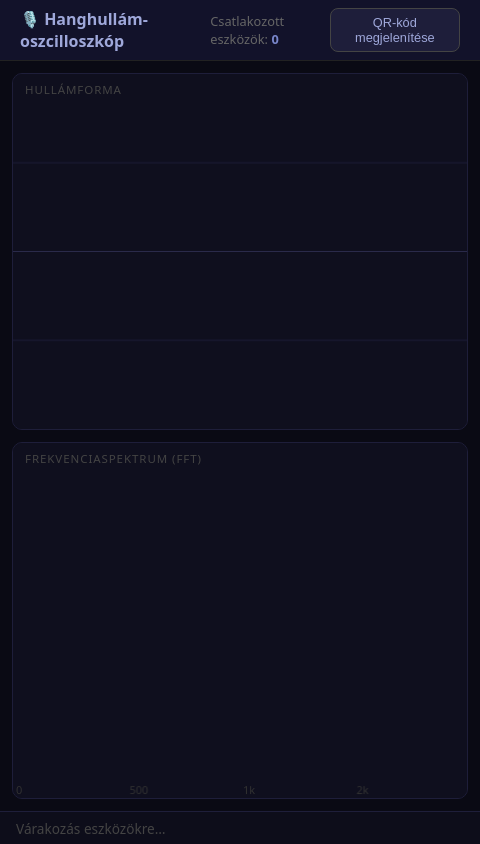
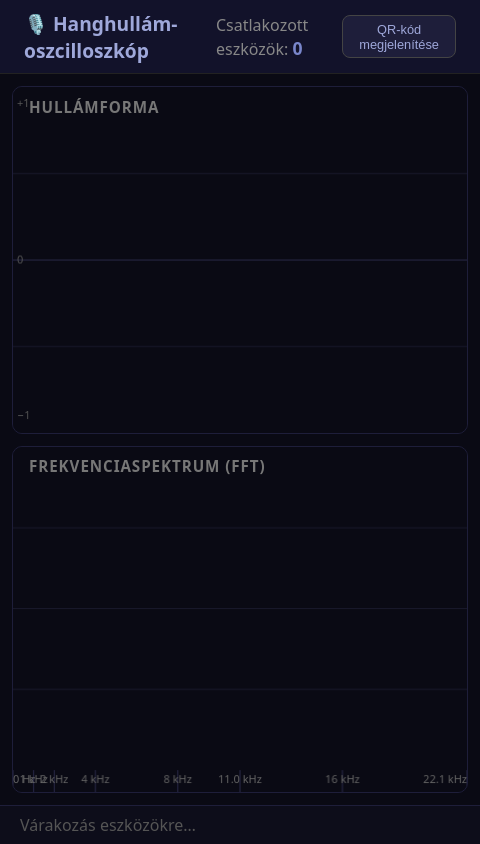
Before and after one commit to bmeaut/fizikaikiserletek, an Electron app: page apps/oscilloscope-server/renderer/display.html in a window 480 px wide. Drawn offline with Linux system fonts and the light colour scheme; no server answers.

Commit message:
Fixed test scale, removed CSV save from Oscilloscope

```diff
--- a/apps/oscilloscope-server/preload.js
+++ b/apps/oscilloscope-server/preload.js
@@ -11,10 +11,6 @@ contextBridge.exposeInMainWorld('api', {
   deviceToggle: (token, deviceId)    => ipcRenderer.invoke('device:toggle',  { token, deviceId }),
   deviceRename: (token, deviceId, n) => ipcRenderer.invoke('device:rename',  { token, deviceId, name: n }),
 
-  // Session data
-  exportCsv: (token) => ipcRenderer.invoke('session:export-csv', { token }),
-  importCsv: (token) => ipcRenderer.invoke('session:import-csv', { token }),
-
   // Auth
   passwordVerify: (pw)        => ipcRenderer.invoke('password:verify', { password: pw }),
   passwordChange: (token, pw) => ipcRenderer.invoke('password:change', { token, newPassword: pw }),
--- a/apps/oscilloscope-server/renderer/display.html
+++ b/apps/oscilloscope-server/renderer/display.html
@@ -15,13 +15,13 @@
     /* ── Header bar ── */
     #topbar {
       background: #12122a; border-bottom: 1px solid #222;
-      padding: .5rem 1.25rem;
+      padding: .6rem 1.5rem;
       display: flex; align-items: center; justify-content: space-between;
       flex-shrink: 0;
     }
-    #topbar h1 { font-size: 1rem; color: #9fa8da; }
-    #topbar .meta { font-size: .8rem; color: #666; }
-    #device-count { font-weight: 700; color: #7986cb; }
+    #topbar h1 { font-size: 1.2rem; color: #9fa8da; font-weight: 700; }
+    #topbar .meta { font-size: 1rem; color: #888; }
+    #device-count { font-weight: 700; color: #7986cb; font-size: 1.1rem; }
 
     /* ── QR overlay button ── */
     #qr-btn {
@@ -52,22 +52,23 @@
       position: relative; overflow: hidden;
     }
     .panel-label {
-      position: absolute; top: .5rem; left: .75rem;
-      font-size: .72rem; text-transform: uppercase; letter-spacing: .08em; color: #444;
+      position: absolute; top: .6rem; left: 1rem;
+      font-size: .95rem; font-weight: 700; text-transform: uppercase;
+      letter-spacing: .06em; color: #777;
       z-index: 1;
     }
     canvas { display: block; width: 100%; height: 100%; }
 
     /* ── Legend ── */
     #legend {
-      flex-shrink: 0; padding: .4rem 1rem;
-      display: flex; gap: 1.25rem; flex-wrap: wrap;
+      flex-shrink: 0; padding: .5rem 1.25rem;
+      display: flex; gap: 1.5rem; flex-wrap: wrap;
       background: #0d0d1a; border-top: 1px solid #1e1e3a;
-      min-height: 2rem; align-items: center;
+      min-height: 2.4rem; align-items: center;
     }
-    .legend-item { display: flex; align-items: center; gap: .4rem; font-size: .8rem; }
-    .legend-dot { width: 10px; height: 10px; border-radius: 50%; flex-shrink: 0; }
-    #no-devices { font-size: .85rem; color: #444; }
+    .legend-item { display: flex; align-items: center; gap: .5rem; font-size: 1rem; font-weight: 600; }
+    .legend-dot { width: 14px; height: 14px; border-radius: 50%; flex-shrink: 0; }
+    #no-devices { font-size: 1rem; color: #555; }
   </style>
 </head>
 <body>
--- a/apps/oscilloscope-server/renderer/js/display.js
+++ b/apps/oscilloscope-server/renderer/js/display.js
@@ -14,44 +14,66 @@ const qrClose    = document.getElementById('qr-close');
 const devCount   = document.getElementById('device-count');
 
 let latestFrame = null;
-let serverInfo  = null;
 
-// ── Resize canvases ────────────────────────────────────────────────────────
+// ── Resize canvases to physical pixels ────────────────────────────────────
 function resizeCanvas(canvas) {
   const rect = canvas.parentElement.getBoundingClientRect();
-  canvas.width  = rect.width  * devicePixelRatio;
-  canvas.height = rect.height * devicePixelRatio;
+  canvas.width  = Math.round(rect.width  * devicePixelRatio);
+  canvas.height = Math.round(rect.height * devicePixelRatio);
 }
-
-function resizeAll() {
-  resizeCanvas(waveCanvas);
-  resizeCanvas(fftCanvas);
-}
+function resizeAll() { resizeCanvas(waveCanvas); resizeCanvas(fftCanvas); }
 resizeAll();
 window.addEventListener('resize', resizeAll);
 
-// ── Draw loop ──────────────────────────────────────────────────────────────
+// ── Helpers ────────────────────────────────────────────────────────────────
+const DPR = devicePixelRatio;
+function px(n) { return Math.round(n * DPR); }   // logical → physical pixels
+function labelFont(size) { return `${px(size)}px system-ui, -apple-system, sans-serif`; }
+
+function formatHz(hz) {
+  if (hz >= 1000) return (hz / 1000).toFixed(hz % 1000 === 0 ? 0 : 1) + ' kHz';
+  return hz + ' Hz';
+}
+
+// ── Waveform ──────────────────────────────────────────────────────────────
 function drawWaveform(frame) {
   const W = waveCanvas.width, H = waveCanvas.height;
-  waveCtx.fillStyle = '#0f0f1e';
+  waveCtx.fillStyle = '#0a0a14';
   waveCtx.fillRect(0, 0, W, H);
 
-  // Grid lines
-  waveCtx.strokeStyle = '#1e1e3a'; waveCtx.lineWidth = 1;
-  for (let i = 1; i < 4; i++) {
-    const y = (i / 4) * H;
-    waveCtx.beginPath(); waveCtx.moveTo(0, y); waveCtx.lineTo(W, y); waveCtx.stroke();
+  // Zero line
+  waveCtx.strokeStyle = '#2a2a4a';
+  waveCtx.lineWidth = px(1);
+  waveCtx.beginPath();
+  waveCtx.moveTo(0, H / 2);
+  waveCtx.lineTo(W, H / 2);
+  waveCtx.stroke();
+
+  // Faint ±0.5 guide lines
+  waveCtx.strokeStyle = '#1a1a2e';
+  for (const frac of [0.25, 0.75]) {
+    waveCtx.beginPath();
+    waveCtx.moveTo(0, H * frac);
+    waveCtx.lineTo(W, H * frac);
+    waveCtx.stroke();
   }
-  waveCtx.beginPath(); waveCtx.moveTo(0, H/2); waveCtx.lineTo(W, H/2);
-  waveCtx.strokeStyle = '#2a2a4a'; waveCtx.stroke();
 
-  if (!frame || !frame.devices.length) return;
+  // Amplitude labels on left
+  waveCtx.fillStyle = '#555';
+  waveCtx.font = labelFont(11);
+  waveCtx.textAlign = 'left';
+  waveCtx.textBaseline = 'middle';
+  for (const [frac, txt] of [[0.05, '+1'], [0.5, '0'], [0.95, '−1']]) {
+    waveCtx.fillText(txt, px(4), H * frac);
+  }
+
+  if (!frame?.devices.length) return;
 
   for (const d of frame.devices) {
     const s = d.samples;
-    if (!s || !s.length) continue;
+    if (!s?.length) continue;
     waveCtx.strokeStyle = d.color;
-    waveCtx.lineWidth   = 2 * devicePixelRatio;
+    waveCtx.lineWidth = px(2);
     waveCtx.beginPath();
     for (let i = 0; i < s.length; i++) {
       const x = (i / s.length) * W;
@@ -62,45 +84,81 @@ function drawWaveform(frame) {
   }
 }
 
+// ── FFT spectrum ──────────────────────────────────────────────────────────
 function drawFFT(frame) {
-  const W = fftCanvas.width, H = fftCanvas.height;
-  fftCtx.fillStyle = '#0f0f1e';
+  const W = fftCtx.canvas.width, H = fftCtx.canvas.height;
+  fftCtx.fillStyle = '#0a0a14';
   fftCtx.fillRect(0, 0, W, H);
 
-  // Frequency axis labels (0, 1k, 2k, 4k Hz approx)
-  fftCtx.fillStyle = '#333';
-  fftCtx.font = `${11 * devicePixelRatio}px system-ui`;
-  const labels = ['0', '500', '1k', '2k', '4k+'];
-  labels.forEach((l, i) => {
-    const x = (i / (labels.length - 1)) * W;
-    fftCtx.fillText(l, x + 3, H - 4);
-  });
+  // Derive Nyquist from first visible device's sampleRate (default 44100)
+  const sampleRate = frame?.devices?.[0]?.sampleRate ?? 44100;
+  const nyquist    = sampleRate / 2;        // max freq displayed
+  const fftLen     = frame?.devices?.[0]?.fft?.length ?? 256;
 
-  if (!frame || !frame.devices.length) return;
+  // Leave room at the bottom for axis labels
+  const LABEL_H = px(22);
+  const plotH   = H - LABEL_H;
+
+  // Horizontal grid lines + dB labels
+  const DB_STEPS = [0.75, 0.5, 0.25]; // fractions of plotH (rough dB guides)
+  fftCtx.strokeStyle = '#1a1a2e';
+  fftCtx.lineWidth = px(1);
+  for (const f of DB_STEPS) {
+    const y = plotH * (1 - f);
+    fftCtx.beginPath(); fftCtx.moveTo(0, y); fftCtx.lineTo(W, y); fftCtx.stroke();
+  }
+
+  // Frequency axis tick marks and labels
+  // Choose sensible tick positions up to nyquist
+  const ticksHz = buildTicks(nyquist);
+  fftCtx.fillStyle = '#666';
+  fftCtx.font = labelFont(11);
+  fftCtx.textBaseline = 'top';
+
+  for (const hz of ticksHz) {
+    const x = (hz / nyquist) * W;
+    // Tick line
+    fftCtx.strokeStyle = '#2a2a4a';
+    fftCtx.beginPath(); fftCtx.moveTo(x, plotH); fftCtx.lineTo(x, H); fftCtx.stroke();
+    // Label (align right for last tick, left for 0, center otherwise)
+    const label = formatHz(hz);
+    fftCtx.textAlign = hz === 0 ? 'left' : hz >= nyquist * 0.95 ? 'right' : 'center';
+    fftCtx.fillText(label, x, plotH + px(4));
+  }
+
+  if (!frame?.devices.length) return;
 
   for (const d of frame.devices) {
     const f = d.fft;
-    if (!f || !f.length) continue;
+    if (!f?.length) continue;
     fftCtx.fillStyle = d.color + 'cc';
     const barW = W / f.length;
     for (let i = 0; i < f.length; i++) {
-      const barH = Math.min(f[i] * H * 6, H);
-      fftCtx.fillRect(i * barW, H - barH, barW - 1, barH);
+      const barH = Math.min(f[i] * plotH * 6, plotH);
+      fftCtx.fillRect(i * barW, plotH - barH, Math.max(barW - px(1), 1), barH);
     }
   }
 }
 
+// Pick ~6 evenly spaced round-number Hz ticks up to nyquist
+function buildTicks(nyquist) {
+  const targets = [0, 1000, 2000, 4000, 8000, 11025, 16000, 22050];
+  return targets.filter(hz => hz <= nyquist);
+}
+
+// ── Legend ─────────────────────────────────────────────────────────────────
 function updateLegend(devices) {
-  if (!devices || !devices.length) {
+  if (!devices?.length) {
     legend.innerHTML = '';
     legend.appendChild(noDevices);
+    devCount.textContent = '0';
     return;
   }
   legend.innerHTML = '';
   for (const d of devices) {
     const item = document.createElement('div');
     item.className = 'legend-item';
-    item.style.opacity = d.visible ? '1' : '0.4';
+    item.style.opacity = d.visible ? '1' : '0.35';
     item.innerHTML = `<span class="legend-dot" style="background:${d.color}"></span>
                       <span>${d.deviceName}</span>`;
     legend.appendChild(item);
@@ -108,6 +166,7 @@ function updateLegend(devices) {
   devCount.textContent = devices.filter(d => d.visible).length;
 }
 
+// ── Render loop ────────────────────────────────────────────────────────────
 function render() {
   drawWaveform(latestFrame);
   drawFFT(latestFrame);
@@ -115,7 +174,7 @@ function render() {
 }
 requestAnimationFrame(render);
 
-// ── IPC from main ──────────────────────────────────────────────────────────
+// ── IPC from main process ──────────────────────────────────────────────────
 window.api.onDisplayFrame((frame) => {
   latestFrame = frame;
   updateLegend(frame.devices);
@@ -123,16 +182,16 @@ window.api.onDisplayFrame((frame) => {
 
 window.api.onDevicesUpdate((devices) => {
   updateLegend(devices);
-  if (latestFrame) latestFrame.devices = latestFrame.devices.filter(
-    d => devices.find(x => x.deviceId === d.deviceId)
-  );
+  if (latestFrame) {
+    latestFrame.devices = latestFrame.devices.filter(
+      d => devices.find(x => x.deviceId === d.deviceId)
+    );
+  }
 });
 
-// ── QR Lightbox ────────────────────────────────────────────────────────────
-// Server info arrives via IPC from main process
+// ── QR lightbox ────────────────────────────────────────────────────────────
 window.api.onServerInfo((info) => {
-  serverInfo = info;
-  qrImg.src    = info.qrDataUrl;
+  qrImg.src = info.qrDataUrl;
   qrUrl.textContent    = 'WebSocket: ' + info.wsUrl;
   qrAppUrl.textContent = 'Tanuló app: ' + info.appUrl;
 });
```
Also changed, not shown: apps/oscilloscope-server/main.js (+1 -29 lines), apps/oscilloscope-server/renderer/control.html (+0 -10 lines), apps/oscilloscope-server/renderer/js/control.js (+0 -18 lines), apps/oscilloscope-server/server/sessionStore.js (+4 -56 lines), specs/oscilloscope-server.md (+0 -8 lines).
